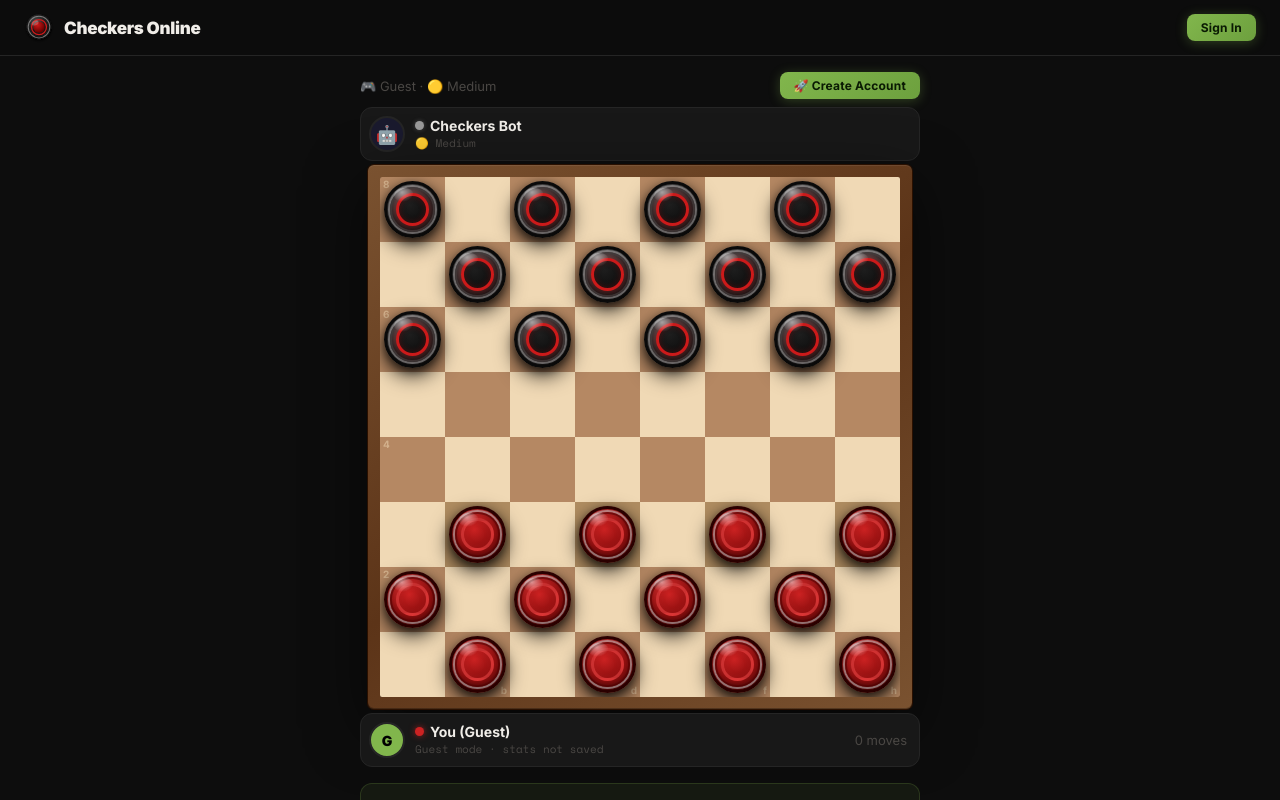
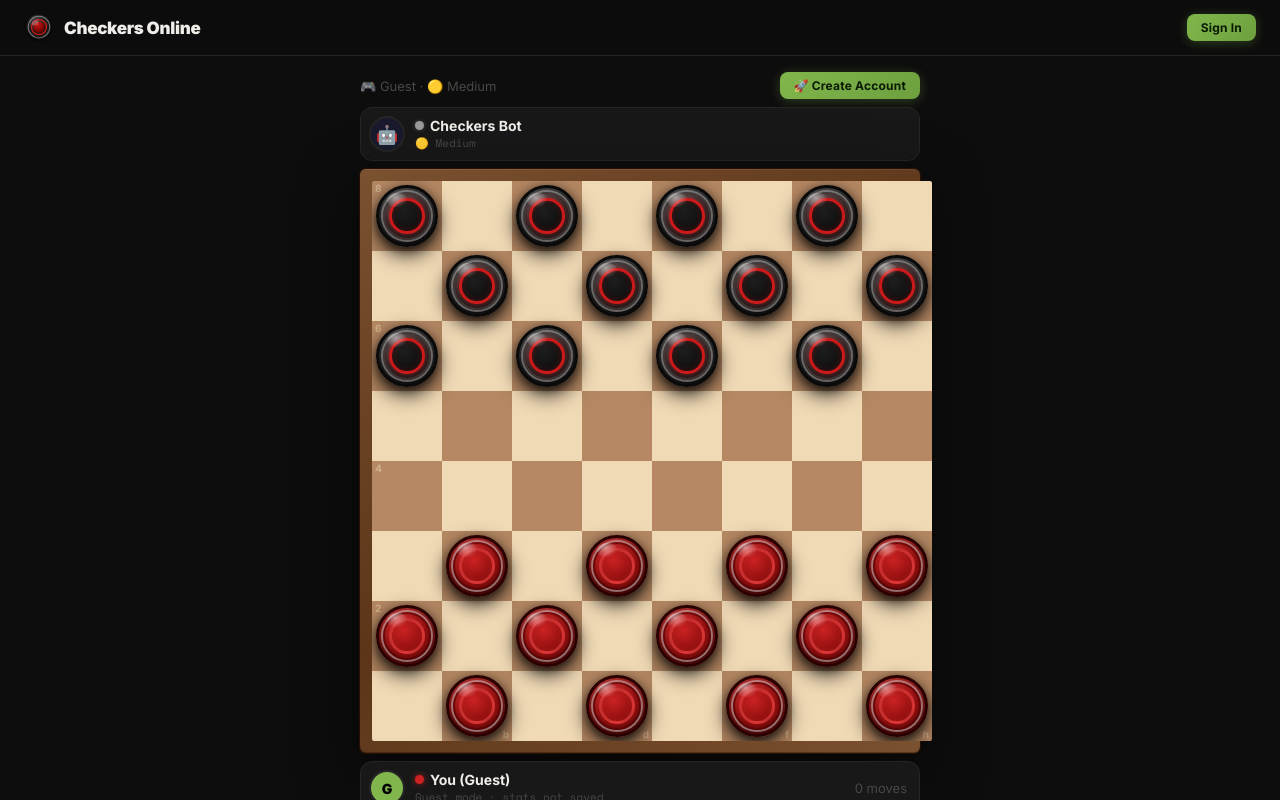
Before and after one commit to Nuovra/checkers-online, a React (Vite) app in the folder client/: page /play in a window 1280 px wide. Built offline with nearby package versions, Linux system fonts and the light colour scheme; the HTML template or start-up script is replaced by a standard one.

Commit message:
use same board component for guests, allow guest leaderboard

```diff
--- a/client/src/App.jsx
+++ b/client/src/App.jsx
@@ -34,21 +34,21 @@ function AppRoutes() {
     <>
       <Navbar />
       <Routes>
-        {/* Public */}
-        <Route path="/login"  element={<LoginPage />} />
-        <Route path="/play"   element={<GuestGamePage />} />
-        <Route path="/admin"  element={<AdminPage />} />
+        {/* Public / guest accessible */}
+        <Route path="/login"       element={<LoginPage />} />
+        <Route path="/play"        element={<GuestGamePage />} />
+        <Route path="/admin"       element={<AdminPage />} />
+        <Route path="/leaderboard" element={<ProtectedRoute><LeaderboardPage /></ProtectedRoute>} />
 
-        {/* Guests + logged in (lobby shows different UI per state) */}
+        {/* Lobby — guest + logged in */}
         <Route path="/" element={<ProtectedRoute><LobbyPage /></ProtectedRoute>} />
 
         {/* Logged in only */}
-        <Route path="/game"            element={<LoggedInOnly><GamePage /></LoggedInOnly>} />
-        <Route path="/game/bot"        element={<LoggedInOnly><BotGamePage /></LoggedInOnly>} />
-        <Route path="/review/:gameId"  element={<LoggedInOnly><GameReviewPage /></LoggedInOnly>} />
+        <Route path="/game"              element={<LoggedInOnly><GamePage /></LoggedInOnly>} />
+        <Route path="/game/bot"          element={<LoggedInOnly><BotGamePage /></LoggedInOnly>} />
+        <Route path="/review/:gameId"    element={<LoggedInOnly><GameReviewPage /></LoggedInOnly>} />
         <Route path="/profile/:username" element={<LoggedInOnly><ProfilePage /></LoggedInOnly>} />
-        <Route path="/leaderboard"     element={<LoggedInOnly><LeaderboardPage /></LoggedInOnly>} />
-        <Route path="/stats"           element={<LoggedInOnly><StatsPage /></LoggedInOnly>} />
+        <Route path="/stats"             element={<LoggedInOnly><StatsPage /></LoggedInOnly>} />
 
         <Route path="*" element={<Navigate to="/" replace />} />
       </Routes>
--- a/client/src/pages/GuestGamePage.jsx
+++ b/client/src/pages/GuestGamePage.jsx
@@ -1,5 +1,6 @@
 import { useState, useEffect } from 'react';
 import { useNavigate, useSearchParams } from 'react-router-dom';
+import Board from '../components/Board';
 
 const EMPTY = 0, RED = 1, RED_KING = 2, BLACK = 3, BLACK_KING = 4;
 function isRed(p)      { return p === RED   || p === RED_KING;   }
@@ -147,107 +148,6 @@ function getBotMove(board,botColor,difficulty='medium') {
   return bestMoves[Math.floor(Math.random()*bestMoves.length)];
 }
 
-// ── Board ─────────────────────────────────────────────────────────────────────
-function GuestBoard({ board, selected, selectedMoves, allLegalMoves, onSquareClick, lastMove }) {
-  const squares = [];
-
-  for (let r = 0; r < 8; r++) {
-    for (let c = 0; c < 8; c++) {
-      const isDark  = (r + c) % 2 === 0;
-      const piece   = board[r][c];
-
-      const isSelected   = selected && selected[0] === r && selected[1] === c;
-      const isLegalSrc   = !selected && allLegalMoves.some(m => m.from[0] === r && m.from[1] === c);
-      const isLegalDest  = selected  && selectedMoves.some(m => m.to[0]   === r && m.to[1]   === c);
-      const isFrom       = lastMove  && lastMove.from[0] === r && lastMove.from[1] === c;
-      const isTo         = lastMove  && lastMove.to[0]   === r && lastMove.to[1]   === c;
-
-      let cls = `board-square ${isDark ? 'dark' : 'light'}`;
-      if (isSelected) cls += ' selected';
-      if (isFrom || isTo) cls += ' last-move';
-
-      squares.push(
-        <div
-          key={`${r}-${c}`}
-          className={cls}
-          onClick={() => isDark && onSquareClick(r, c)}
-          style={{ cursor: isDark ? 'pointer' : 'default' }}
-        >
-          {/* Coordinate labels */}
-          {isDark && r === 7 && <span className="coord-letter">{String.fromCharCode(97 + c)}</span>}
-          {isDark && c === 0 && <span className="coord-number">{8 - r}</span>}
-
-          {/* Legal move dot — destination */}
-          {isDark && isLegalDest && !piece && (
-            <div style={{
-              position: 'absolute', top: '50%', left: '50%',
-              transform: 'translate(-50%, -50%)',
-              width: '28%', height: '28%',
-              borderRadius: '50%',
-              background: 'rgba(129,182,76,0.7)',
-              pointerEvents: 'none',
-              zIndex: 2,
-            }} />
-          )}
-
-          {/* Legal move ring — destination with piece (capture) */}
-          {isDark && isLegalDest && piece && (
-            <div style={{
-              position: 'absolute', inset: '4%',
-              borderRadius: '50%',
-              border: '3px solid rgba(129,182,76,0.8)',
-              pointerEvents: 'none',
-              zIndex: 2,
-            }} />
-          )}
-
-          {/* Source piece highlight */}
-          {isDark && isLegalSrc && !isSelected && piece && (
-            <div style={{
-              position: 'absolute', inset: 0,
-              background: 'rgba(129,182,76,0.1)',
-              pointerEvents: 'none',
-              zIndex: 1,
-            }} />
-          )}
-
-          {/* Piece */}
-          {piece !== EMPTY && (
-            <div className="piece-wrapper" style={{ position: 'relative', zIndex: 3 }}>
-              <div
-                className={`piece ${ownerColor(piece)}-piece${isKing(piece) ? ' king' : ''}`}
-                style={{ cursor: ownerColor(piece) === 'red' ? 'pointer' : 'default' }}
-              >
-                <div className="piece-shine" />
-                <div className="piece-inner">
-                  {isKing(piece) && <span className="piece-crown">♛</span>}
-                </div>
-              </div>
-            </div>
-          )}
-        </div>
-      );
-    }
-  }
-
-  return (
-    <div className="board-outer">
-      <div
-        className="board-container"
-        style={{
-          width:  'min(520px, calc(100vw - 32px))',
-          height: 'min(520px, calc(100vw - 32px))',
-          touchAction: 'manipulation',
-        }}
-      >
-        <div className="board-grid" style={{ touchAction: 'manipulation' }}>
-          {squares}
-        </div>
-      </div>
-    </div>
-  );
-}
-
 // ── Signup prompt ─────────────────────────────────────────────────────────────
 function SignupPrompt({ show, result, moveCount, onSignup, onContinue }) {
   if (!show) return null;
@@ -283,16 +183,15 @@ function SignupPrompt({ show, result, moveCount, onSignup, onContinue }) {
 
 // ── Main ──────────────────────────────────────────────────────────────────────
 export default function GuestGamePage() {
-  const navigate     = useNavigate();
+  const navigate = useNavigate();
   const [searchParams] = useSearchParams();
-  const difficulty   = searchParams.get('difficulty') || 'medium';
+  const difficulty = searchParams.get('difficulty') || 'medium';
 
   const playerColor = 'red';
   const botColor    = 'black';
 
   const [board,       setBoard]       = useState(() => createBoard());
   const [turn,        setTurn]        = useState('red');
-  const [selected,    setSelected]    = useState(null);   // [r,c] or null
   const [result,      setResult]      = useState(null);
   const [lastMove,    setLastMove]    = useState(null);
   const [moveCount,   setMoveCount]   = useState(0);
@@ -301,13 +200,7 @@ export default function GuestGamePage() {
 
   const diffLabel = difficulty === 'easy' ? '🟢 Easy' : difficulty === 'hard' ? '🔴 Hard' : '🟡 Medium';
 
-  // All legal moves for current player
-  const allLegalMoves = turn === playerColor && !result ? getLegalMoves(board, playerColor) : [];
-
-  // Legal moves for selected piece
-  const selectedMoves = selected
-    ? allLegalMoves.filter(m => m.from[0] === selected[0] && m.from[1] === selected[1])
-    : [];
+  const legalMoves = turn === playerColor && !result ? getLegalMoves(board, playerColor) : [];
 
   // Bot move
   useEffect(() => {
@@ -318,7 +211,7 @@ export default function GuestGamePage() {
       if (!move) { setResult('red_win'); setBotThinking(false); setTimeout(() => setShowPrompt(true), 600); return; }
       const newBoard = applyMove(board, move);
       setBoard(newBoard);
-      setLastMove(move);
+      setLastMove({ color: botColor, ...move });
       const res = getResult(newBoard, playerColor);
       if (res) { setResult(res); setTimeout(() => setShowPrompt(true), 600); }
       else setTurn(playerColor);
@@ -327,46 +220,27 @@ export default function GuestGamePage() {
     return () => clearTimeout(t);
   }, [turn, board, result, difficulty]);
 
-  function handleSquareClick(r, c) {
+  // Handle player move — matches the same signature as multiplayer
+  function handleMove(from, to) {
     if (turn !== playerColor || result || botThinking) return;
-    const piece = board[r][c];
+    const move = legalMoves.find(m =>
+      m.from[0] === from[0] && m.from[1] === from[1] &&
+      m.to[0]   === to[0]   && m.to[1]   === to[1]
+    );
+    if (!move) return;
 
-    // If a piece is already selected
-    if (selected) {
-      // Try to move to this square
-      const move = selectedMoves.find(m => m.to[0] === r && m.to[1] === c);
-      if (move) {
     const newBoard = applyMove(board, move);
     setBoard(newBoard);
-        setLastMove(move);
-        setSelected(null);
+    setLastMove({ color: playerColor, ...move });
     setMoveCount(prev => prev + 1);
+
     const res = getResult(newBoard, botColor);
     if (res) { setResult(res); setTimeout(() => setShowPrompt(true), 600); }
     else setTurn(botColor);
-        return;
-      }
-
-      // Clicked another own piece — switch selection
-      if (piece && ownerColor(piece) === playerColor) {
-        const newMoves = allLegalMoves.filter(m => m.from[0] === r && m.from[1] === c);
-        if (newMoves.length > 0) { setSelected([r, c]); return; }
-      }
-
-      // Clicked empty or enemy without valid move — deselect
-      setSelected(null);
-      return;
-    }
-
-    // Nothing selected — select a piece if it has legal moves
-    if (piece && ownerColor(piece) === playerColor) {
-      const movesForPiece = allLegalMoves.filter(m => m.from[0] === r && m.from[1] === c);
-      if (movesForPiece.length > 0) setSelected([r, c]);
-    }
   }
 
   function resetGame() {
-    setBoard(createBoard()); setTurn('red'); setSelected(null);
+    setBoard(createBoard()); setTurn('red');
     setResult(null); setLastMove(null); setMoveCount(0);
     setShowPrompt(false); setBotThinking(false);
   }
@@ -375,17 +249,19 @@ export default function GuestGamePage() {
   function handleContinue() { setShowPrompt(false); resetGame(); }
 
   return (
-    <div className="page" style={{ alignItems: 'center', padding: '16px' }}>
+    <div className="page game-page" style={{ alignItems: 'center', padding: 16 }}>
       <SignupPrompt show={showPrompt} result={result} moveCount={moveCount} onSignup={handleSignup} onContinue={handleContinue} />
 
+      <div style={{ display: 'flex', flexDirection: 'column', width: '100%', maxWidth: 560, gap: 8 }}>
+
         {/* Header */}
-      <div style={{ display: 'flex', alignItems: 'center', justifyContent: 'space-between', width: '100%', maxWidth: 560, marginBottom: 8 }}>
+        <div style={{ display: 'flex', alignItems: 'center', justifyContent: 'space-between' }}>
           <div style={{ fontSize: 13, color: 'var(--text-muted)' }}>🎮 Guest · {diffLabel}</div>
           <button className="btn btn-primary btn-sm" onClick={handleSignup} style={{ fontSize: 12 }}>🚀 Create Account</button>
         </div>
 
         {/* Bot bar */}
-      <div className="player-bar" style={{ width: '100%', maxWidth: 560, marginBottom: 4 }}>
+        <div className="player-bar">
           <div className="player-bar-left">
             <div className="player-bar-avatar" style={{ background: '#1a1a2e', fontSize: 18 }}>🤖</div>
             <div className="player-bar-info">
@@ -395,18 +271,19 @@ export default function GuestGamePage() {
           </div>
         </div>
 
-      {/* Board */}
-      <GuestBoard
+        {/* Board — same component multiplayer uses */}
+        <Board
           board={board}
-        selected={selected}
-        selectedMoves={selectedMoves}
-        allLegalMoves={allLegalMoves}
-        onSquareClick={handleSquareClick}
+          myColor={playerColor}
+          turn={turn}
+          legalMoves={legalMoves}
+          onMove={handleMove}
+          gameOver={!!result}
           lastMove={lastMove}
         />
 
         {/* Player bar */}
-      <div className="player-bar" style={{ width: '100%', maxWidth: 560, marginTop: 4 }}>
+        <div className="player-bar">
           <div className="player-bar-left">
             <div className="player-bar-avatar" style={{ background: 'var(--accent)', color: '#000', fontWeight: 900, fontSize: 14 }}>G</div>
             <div className="player-bar-info">
@@ -417,11 +294,11 @@ export default function GuestGamePage() {
           <div style={{ fontSize: 13, color: 'var(--text-muted)' }}>{moveCount} moves</div>
         </div>
 
-      {/* Sign up CTA */}
+        {/* Sign up banner */}
         <div style={{
-        marginTop: 16, padding: '16px 24px',
+          marginTop: 8, padding: '16px 24px',
           background: 'rgba(129,182,76,0.08)', border: '1px solid rgba(129,182,76,0.2)',
-        borderRadius: 'var(--radius-lg)', textAlign: 'center', maxWidth: 560, width: '100%',
+          borderRadius: 'var(--radius-lg)', textAlign: 'center',
         }}>
           <div style={{ fontSize: 14, fontWeight: 800, marginBottom: 4 }}>Want to play real players?</div>
           <div style={{ fontSize: 12, color: 'var(--text-secondary)', marginBottom: 10 }}>
@@ -432,5 +309,6 @@ export default function GuestGamePage() {
           </button>
         </div>
       </div>
+    </div>
   );
 }
```
Lines whose indentation alone changed are shown as unchanged.
